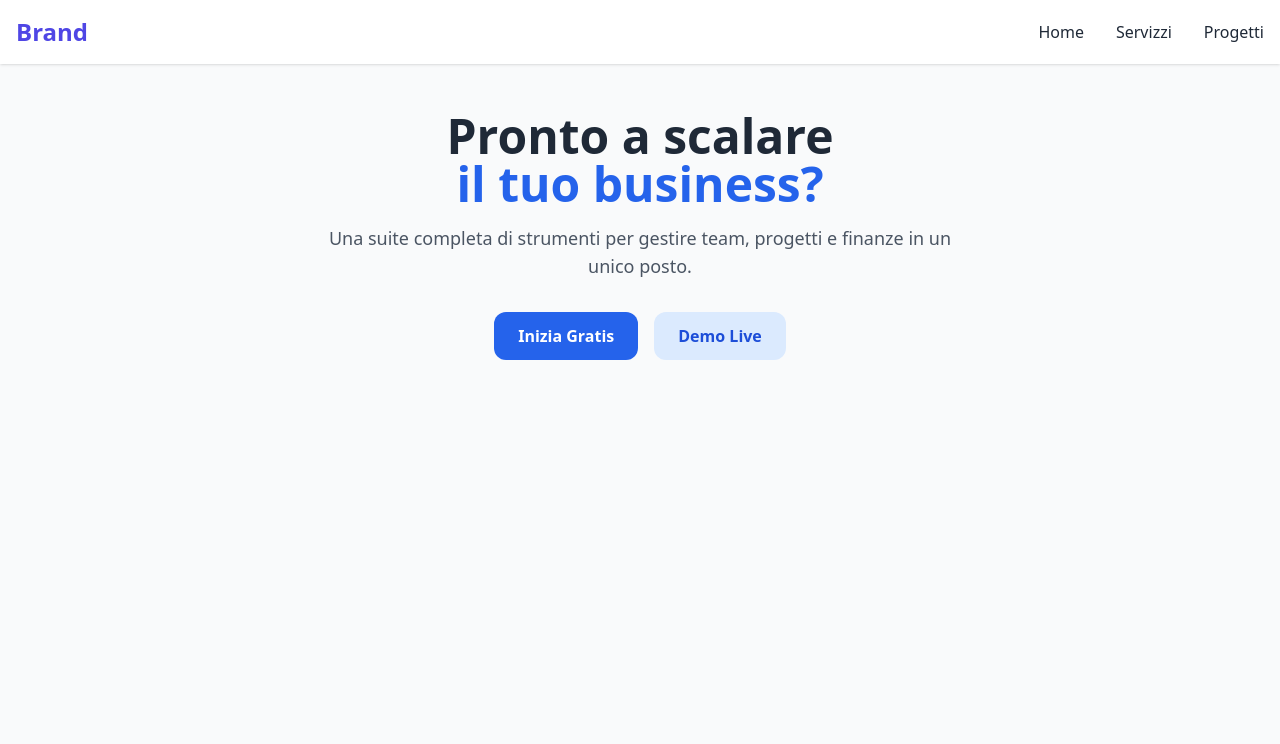
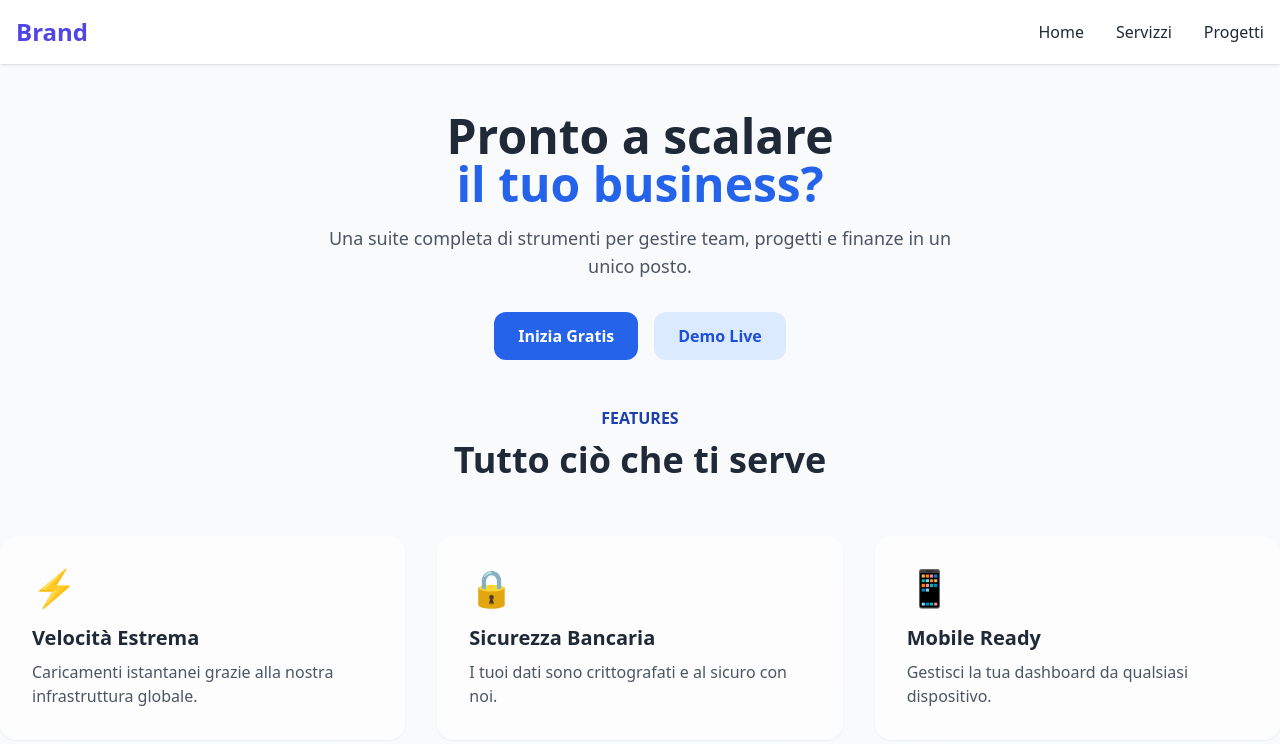
Before and after one commit to nikyharris-design/hero-section, a plain HTML site: page index.html in a window 1280 px wide. Drawn offline with nearby package versions, Linux system fonts and the light colour scheme.

Commit message:
Add files via upload

```diff
--- a/index.html
+++ b/index.html
@@ -26,7 +26,7 @@
 <div class="md:hidden text-2xl cursor-pointer">☰</div>
 </div>
  </nav>
- <div class="text-center max-w-2xl mx-auto mt-12">
+ <header class="text-center max-w-2xl mx-auto mt-12">
         <!-- Titolo -->
         <h1 class="text-4xl md:text-5xl font-bold text-gray-800 leading-tight">
             Pronto a scalare <br>
@@ -49,7 +49,51 @@
                 Demo Live
             </a>
         </div>
-    </div>
+ </header>
+ <section>
+        <h1 class="text-m md:text-m font-bold text-blue-800 leading-tight text-center max-w-2xl mx-auto mt-12">
+            FEATURES <br>
+        </h1>
+        <h2 class="text-3xl md:text-4xl font-bold text-black-800  text-center max-w-2xl mx-auto mt-3" >
+            Tutto ciò che ti serve
+        </h2>
+        <!-- menù bento-->
+<div class="mt-14 grid grid-cols-1 md:grid-cols-3 gap-8">
+
+            <!-- card 1 -->
+            <div class="bg-white/60 backdrop-blur-xl p-8 rounded-2xl shadow-sm text-left hover:shadow-xl
+                    hover:shadow-gray-400">
+                <div class="text-4xl mb-4">⚡</div>
+                <h4 class="text-xl font-semibold text-gray-800">Velocità Estrema</h4>
+                <p class="text-gray-600 mt-2">
+                    Caricamenti istantanei grazie alla nostra infrastruttura globale.
+                </p>
+            </div>
+
+            <!-- card 2 -->
+            <div class="bg-white/60 backdrop-blur-xl p-8 rounded-2xl shadow-sm text-left hover:shadow-xl
+                    hover:shadow-gray-400 ">
+                <div class="text-4xl mb-4">🔒</div>
+                <h4 class="text-xl font-semibold text-gray-800">Sicurezza Bancaria</h4>
+                <p class="text-gray-600 mt-2">
+                    I tuoi dati sono crittografati e al sicuro con noi.
+                </p>
+            </div>
+
+            <!-- card 3 -->
+            <div class="bg-white/60 backdrop-blur-xl p-8 rounded-2xl shadow-sm text-left hover:shadow-xl
+                    hover:shadow-gray-400">
+                <div class="text-4xl mb-4">📱</div>
+                <h4 class="text-xl font-semibold text-gray-800">Mobile Ready</h4>
+                <p class="text-gray-600 mt-2">
+                    Gestisci la tua dashboard da qualsiasi dispositivo.
+                </p>
+            </div>
+
+        </div>
+ </section>
+
+ </section>
 
 
 
```
